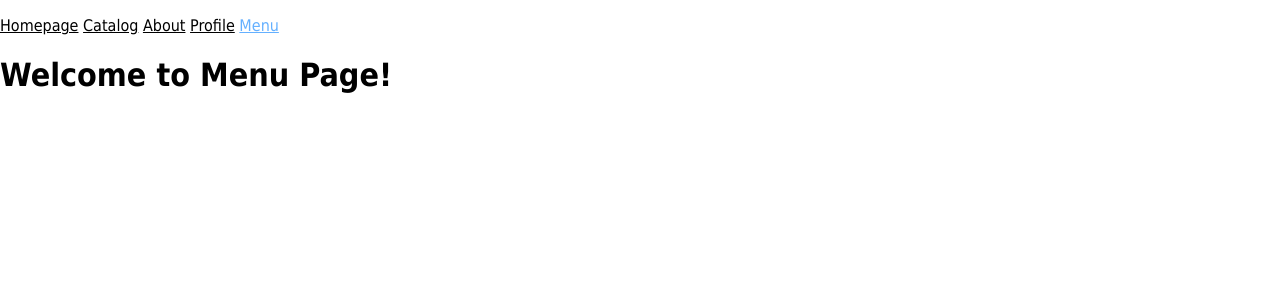
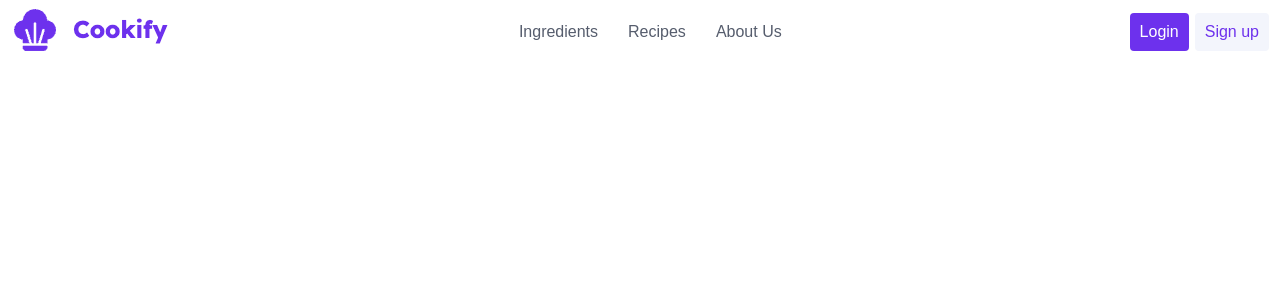
Before and after one commit to omeramst/WEB-G35, a Flask app: page /menu in a window 1280 px wide. Shown: the top 300 px of the page. Run offline with Flask 3, Linux system fonts and the light colour scheme.

Commit message:
after comp

```diff
--- a/app.py
+++ b/app.py
@@ -36,7 +36,9 @@ from pages.page_error_handlers.page_error_handlers import page_error_handlers
 app.register_blueprint(page_error_handlers)
 
 ###### Components
-## Main menu
-from components.main_menu.main_menu import main_menu
-
-app.register_blueprint(main_menu)
+## navbar
+from components.navbar.navbar import navbar
+app.register_blueprint(navbar)
+## login
+from components.login_popup.login_popup import login_popup
+app.register_blueprint(login_popup)
--- /dev/null
+++ b/components/login_popup/login_popup.py
@@ -0,0 +1,4 @@
+from flask import Blueprint, render_template
+
+# navbar blueprint definition
+login_popup = Blueprint('login_popup', __name__, static_folder='static', static_url_path='/login_popup', template_folder='templates')
--- /dev/null
+++ b/components/login_popup/static/js/login_popup.js
@@ -0,0 +1,55 @@
+
+const loginBtn = document.getElementById("login");
+
+
+//login button
+loginBtn.addEventListener("click", function (e) {
+    e.preventDefault();
+    //variables
+    const popup = document.getElementById("loginPopup");
+    const closeButton = document.getElementById("closePopup");
+    const submitButton = document.getElementById("loginSubmit");
+    //display login popup
+    popup.style.display = "flex";
+    //event listeners
+    //close button
+    closeButton.addEventListener("click", function (e) {
+        e.preventDefault();
+        popup.style.display = "none";
+    });
+    //submit button
+    submitButton.addEventListener("click", function (e) {
+        e.preventDefault();
+        //variables
+        const email = document.getElementById("email").value;
+        const password = document.getElementById("password").value;
+        //validation
+        if (email === '' || password === '') {
+            alert('Please fill in all fields');
+            email.value = "";
+            password.value = "";
+            consle.log(email, password);
+        } else {
+            /* here will be no validation only db check */
+
+            //navbar display changes
+            popup.style.display = "none";
+            const logoutbutn = document.getElementById("logout");
+            const userinfobtn = document.getElementById("userinfo");
+            const loginbutn = document.getElementById("login");
+            const signupbutn = document.getElementById("signup");
+            loginbutn.style.display = "none";
+            signupbutn.style.display = "none";
+            logoutbutn.style.display = "block";
+            userinfobtn.style.display = "block";
+
+
+            //save user in local storage
+            console.log(email, password);
+            const user = new User();
+            user.email = email;
+            user.password = password;
+            localStorage.setItem('user', JSON.stringify(user));
+        }
+    });
+});
--- /dev/null
+++ b/components/login_popup/templates/login_popup.html
@@ -0,0 +1,20 @@
+
+<link rel="stylesheet" href="{{ url_for('login_popup.static', filename='css/login_popup.css') }}"/>
+
+<div id="loginPopup" class="popup">
+    <div class="popup-content">
+        <span id="closePopup" class="close-btn">&times;</span>
+        <form class="loginForm">
+             <img class="logo" src="{{ url_for('login_popup.static', filename='media/logo.png') }}" alt="logo">
+                <h1 class="LoginHeader">Login</h1>
+                <text class="textheader">Fill Email</text>
+                <input type="email" class="input"  name="email" id="email" placeholder="Email">
+                <text class="textheader">Fill Password</text>
+                <input type="password" class="input"  name="password" id="password" placeholder="Password">
+            <button class="close-btn" id="loginSubmit">Login</button>
+        </form>
+
+    </div>
+</div>
+
+<script src="{{ url_for('login_popup.static', filename='js/login_popup.js') }}"></script>
--- a/components/main_menu/main_menu.py
+++ /dev/null
@@ -1,4 +0,0 @@
-from flask import Blueprint, render_template
-
-# main_menu blueprint definition
-main_menu = Blueprint('main_menu', __name__, static_folder='static', static_url_path='/main_menu', template_folder='templates')
--- a/components/main_menu/static/css/main-menu.css
+++ /dev/null
@@ -1,11 +0,0 @@
-.main-menu ul {
-    padding: 0;
-}
-
-.main-menu > ul > li {
-    display: inline-block;
-}
-
-.main-menu > ul li a.active {
-    color: var(--active-menu-item-color);
-}
--- a/components/main_menu/templates/main_menu.html
+++ /dev/null
@@ -1,22 +0,0 @@
-<link rel="stylesheet" href="{{ url_for('main_menu.static', filename='css/main-menu.css') }}"/>
-
-{%
-    set menu_items = {
-        'homepage': '/',
-        'catalog': url_for('catalog.index'),
-        'about': url_for('about.index'),
-        'profile': url_for('profile.index'),
-        'menu': url_for('menu.index'),
-    }
-%}
-
-{% for item in menu_items %}
-    <li>
-        <a
-            href="{{ menu_items[item] }}"
-            {% if menu_items[item] == request.path %}
-                class="active"
-            {% endif %}
-        >{{ item | capitalize }}</a>
-    </li>
-{% endfor %}
--- /dev/null
+++ b/components/navbar/navbar.py
@@ -0,0 +1,4 @@
+from flask import Blueprint, render_template
+
+# navbar blueprint definition
+navbar = Blueprint('navbar', __name__, static_folder='static', static_url_path='/navbar', template_folder='templates')
--- /dev/null
+++ b/components/navbar/static/css/navbar.css
@@ -0,0 +1,77 @@
+/* header */
+.pageHeader{
+    display: flex;
+    justify-content: space-between;
+    align-items: center;
+    background-color: #FFFFFFFF;
+    min-width: 630PX;
+}
+.pageHeader button:hover {
+    cursor: pointer;
+}
+.logo{
+    background: none;
+    border: none;
+}
+.navbar{
+    display: flex;
+    align-items: center;
+    justify-content: space-between;
+}
+.navbarItem {
+    background: none;
+    border: none;
+    font-family: manrope , sans-serif;
+    font-size: 16px;
+    font-weight: 400;
+    line-height: 22px;
+    opacity: 1;
+    color: #565D6DFF;
+    padding: 3px 15px;
+
+}
+.userConnect{
+    display: flex;
+    align-items: center;
+    justify-content: space-between;
+}
+.userConnectItem{
+    font-family: manrope , sans-serif;
+    border: none;
+    border-radius: 4px;
+    padding: 10px;
+    margin: 3px;
+    font-size: 16px;
+    white-space: nowrap;
+}
+#login{
+    background-color: #6D31ED;
+    color: #FFFFFFFF;
+    display: none;
+
+}
+#logout{
+    background-color: #6D31ED;
+    color: #FFFFFFFF;
+    display: none;
+}
+#signup {
+    color: #6D31ED;
+    background: #F3F5FCFF;
+    display: none;
+}
+#userinfo{
+    color: #6D31ED;
+    background: #F3F5FCFF;
+        Display: none;
+}
+.navbarItem:hover {
+    background-color: #6D31ED;
+    color: #fff;
+    cursor: pointer;
+    border-radius: 4px;
+}
+
+.navbarItem {
+    transition: background-color 0.3s ease-in-out, color 0.3s ease-in-out;
+}
--- /dev/null
+++ b/components/navbar/static/js/navbar.js
@@ -0,0 +1,93 @@
+
+//consts and event listeners
+const logoutBtn = document.getElementById("logout");
+const signupBtn = document.getElementById("signup");
+const cookifyBtn = document.getElementById("imagelogo");
+const aboutBtn = document.getElementById("aboutus");
+const userinfobtn = document.getElementById("userinfo");
+const recipes = document.getElementById("recipes");
+const ingredients = document.getElementById("ingredients");
+const user = JSON.parse(localStorage.getItem('user'));
+
+//check if user is logged in
+window.onload = function () {
+    const logoutbutn = document.getElementById("logout");
+    const userinfobtn = document.getElementById("userinfo");
+    const loginbutn = document.getElementById("login");
+    const signupbutn = document.getElementById("signup");
+    const user = JSON.parse(localStorage.getItem('user'));
+    if (user) {
+        loginbutn.style.display = "none";
+        signupbutn.style.display = "none";
+        logoutbutn.style.display = "block";
+        userinfobtn.style.display = "block";
+    } else {
+        loginbutn.style.display = "block";
+        signupbutn.style.display = "block";
+        logoutbutn.style.display = "none";
+        userinfobtn.style.display = "none";
+    }
+}
+
+//logout button
+logoutBtn.addEventListener("click", function (e) {
+    e.preventDefault();
+    //remove user from local storage
+    localStorage.removeItem('user');
+    //navbar display changes
+    const logoutbutn = document.getElementById("logout");
+    const userinfobtn = document.getElementById("userinfo");
+    const loginbutn = document.getElementById("login");
+    const signupbutn = document.getElementById("signup");
+    loginbutn.style.display = "block";
+    signupbutn.style.display = "block";
+    logoutbutn.style.display = "none";
+    userinfobtn.style.display = "none";
+});
+
+//signup button
+signupBtn.addEventListener("click", function (e) {
+    e.preventDefault();
+    //variables
+    window.location.href = "SignUp.html";
+});
+
+//cookify button
+cookifyBtn.addEventListener("click", function (e) {
+    e.preventDefault();
+    window.location.href = "HomePage.html";
+});
+
+//about button
+aboutBtn.addEventListener("click", function (e) {
+    e.preventDefault();
+    window.location.href = "HomePage.html";
+});
+
+//user info button
+userinfobtn.addEventListener("click", function (e) {
+    e.preventDefault();
+    window.location.href = "UserInfo.html";
+});
+
+//recipe button
+recipes.addEventListener("click", function (e) {
+    e.preventDefault();
+    window.location.href = "Recipes.html";
+});
+//ingredient button
+ingredients.addEventListener("click", function (e) {
+    e.preventDefault();
+    window.location.href = "Ingredients.html";
+});
+
+class User {
+    constructor(username, password, email, cuisine, sensitive, saved) {
+        this.username = username || '';
+        this.password = password || '';
+        this.email = email || '';
+        this.cuisine = cuisine || [];
+        this.sensitive = sensitive || [];
+        this.saved = saved || [];
+    }
+}
--- /dev/null
+++ b/components/navbar/templates/navbar.html
@@ -0,0 +1,24 @@
+<link rel="stylesheet" href="{{ url_for('navbar.static', filename='css/navbar.css') }}"/>
+
+<header class="pageHeader">
+        <div class="logo">
+            <button class="logo" id="imagelogo" >
+                <img class="logo" src="{{ url_for('navbar.static', filename='media/logo.png') }}" alt="logo">
+            </button>
+        </div>
+        <div class="navbar" >
+    <!--    homepage button-->
+            <button class="navbarItem" id="ingredients"  >Ingredients</button>
+            <button class="navbarItem" id="recipes" >Recipes</button>
+            <button class="navbarItem" id="aboutus" >About Us</button>
+
+        </div>
+        <div class="userConnect">
+            <button class="userConnectItem" id="login" >Login</button>
+            <button class="userConnectItem" id="signup" >Sign up</button>
+            <button class="userConnectItem" id="logout" >Logout</button>
+            <button class="userConnectItem" id="userinfo" >User Info</button>
+        </div>
+    </header>
+
+<script src="{{ url_for('navbar.static', filename='js/navbar.js') }}"></script>
--- a/static/css/base.css
+++ /dev/null
@@ -1,20 +0,0 @@
-@import "variables.css";
-
-* { box-sizing: border-box; }
-
-body {
-    margin: 0;
-    font-family: var(--xsite-font-family);
-}
-
-a[href] {
-    color: var(--link-color);
-}
-
-a[href]:visited {
-    color: var(--visited-link-color);
-}
-
-a[href]:active {
-    color: var(--active-link-color);
-}
--- a/static/css/variables.css
+++ /dev/null
@@ -1,17 +0,0 @@
-:root {
-    /* Colors */
-    --primary-color: #64b0ff;
-    --primary-contrast-color: white;
-    --secondary-color: black;
-    --secondary-contrast-white: white;
-
-    /* Fonts */
-    --xsite-font-family: Tahoma, serif;
-    --xsite-font-size: 16px;
-
-    /* Links */
-    --active-menu-item-color: var(--primary-color);
-    --link-color: var(--secondary-color);
-    --active-link-color: var(--primary-color);
-    --visited-link-color: var(--secondary-color);
-}
--- a/templates/base.html
+++ b/templates/base.html
@@ -27,75 +27,43 @@ Base page blocks:
 -- page_body_js
  #}
 <!DOCTYPE html>
- <html lang="{{ page_lang|default("en", true) }}">
+<html lang="en">
     <head>
     {% block page_head %}
         {# Title #}
-        <title>{{ page_head_title_author|default('Barak Pinchovski', true) }} | {{ page_head_title|default('Flask skeleton project', true) }}</title>
+        <title> {{ page_head_title|default('Cookify', true) }}</title>
 
         {# Meta tags #}
         {% block page_head_meta %}
             <base href="/"/>
             <meta charset="UTF-8"/>
-            <meta name="author" content="Barak Pinchovski"/>
-            <meta name="description" content="Flask skeleton project as a base to start developing on"/>
-            <meta name="keywords" content="flask, lean, skeleton, project, structure, environment, setup, template, fullstack, web, development, app, university, education"/>
             {% block page_head_meta_extra %}{% endblock %}
         {% endblock %}
 
         {# favicon #}
-        <link rel="icon" href="{{ url_for('static', filename='media/img/favicon/flask-favicon.png') }}"/>
-
-        {# Base #}
-        <base href="/"/>
+        <link rel="icon" href="{{ url_for('static', filename='media/img/favicon/logo.jpeg') }}"/>
 
         {# CSS #}
         <link rel="stylesheet" href="{{ url_for('static', filename='css/base.css') }}"/>
         {% block page_head_css %}{% endblock %}
     {% endblock %}
     </head>
+
+
     <body>
+        {% include 'navbar.html' %}
         {% block page_body_content %}
 
             {# Header #}
-            {% block page_body_header %}
-                <header class="page-header">
-                    {% block page_body_header_content %}
-
-                        {# Main Menu #}
-                        {% block page_body_header_content__main_menu %}
-                            <nav class="main-menu">
-                                {% block page_body_header_content__main_menu_content %}
-                                    <ul>
-                                        {% block page_body_header_content__main_menu_content_links %}
-                                            {% include 'main_menu.html' %}
-                                        {% endblock %}
-                                    </ul>
-                                {% endblock %}
-                            </nav>
-                        {% endblock %}
-
-                    {% endblock %}
-                </header>
+            {% block page_header %}
             {% endblock %}
 
             {# Main #}
-            {% block page_body_main %}
-                <main class="page-main">
-                  {% block page_body_main_content %}
-                  {% endblock %}
-                </main>
+            {% block page_body %}
             {% endblock %}
+        {% endblock %}
 
-            {# Footer #}
-            {% block page_body_footer %}
-                <footer class="page-footer">
-                  {% block page_body_footer_content %}
-                  {% endblock %}
-                </footer>
-            {% endblock %}
-
-        {% endblock %}
+        {% include 'login_popup.html' %}
 
         {# JS #}
         <script src="{{ url_for('static', filename='js/base.js') }}"></script>
```
Also changed, not shown: components/login_popup/static/css/login_popup.css (added, +52 -0 lines), components/login_popup/static/media/logo.png (added), components/main_menu/static/js/main-menu.js (deleted), components/navbar/static/media/logo.png (added), static/media/img/favicon/flask-favicon.png (deleted), static/media/img/favicon/logo.jpeg (added).
